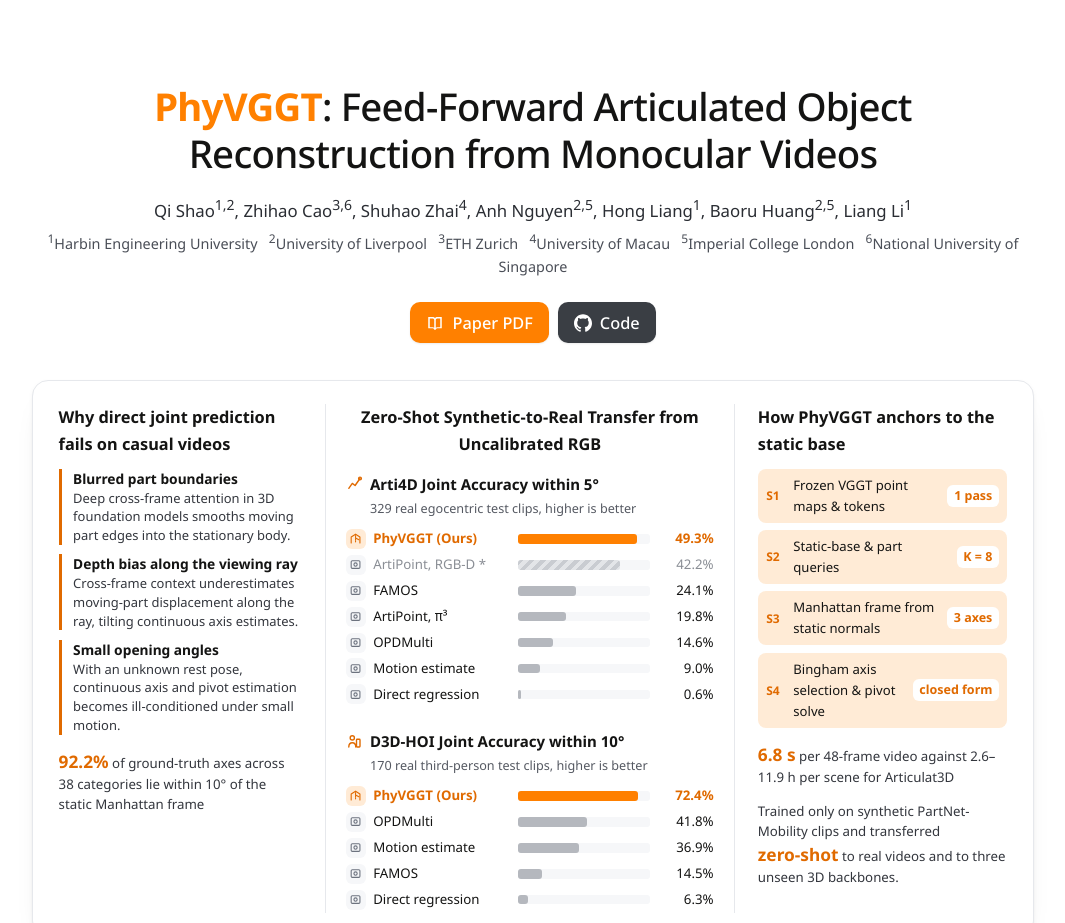
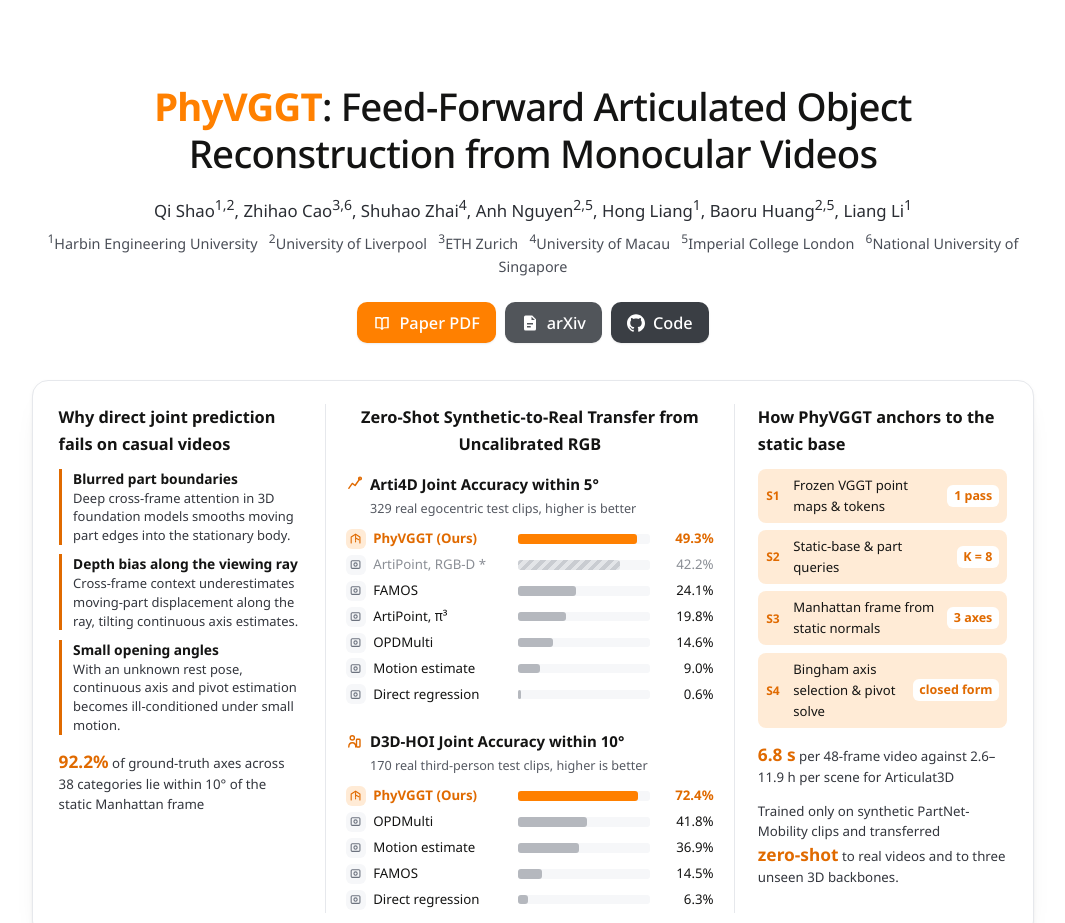
Before and after one commit to PhyVGGT/phyvggt.github.io, a plain HTML site: page index.html in a window 1280 px wide. Shown: the top 923 px of the page, without its empty margins (107-1172 px from the left). Drawn offline with Linux system fonts and the light colour scheme; a web font is replaced by a local one.

Commit message:
Add arXiv button (coming soon)
Co-Authored-By: Claude Opus 5.5 <noreply@anthropic.com>

```diff
--- a/index.html
+++ b/index.html
@@ -264,6 +264,9 @@ tbody tr.priv td:first-child::after{content:" *";}
   <div class="links">
     <a class="btn btn-primary" href="assets/PhyVGGT_paper.pdf" target="_blank" rel="noopener">
       <svg viewBox="0 0 24 24" aria-hidden="true"><path d="M21 4h-6a3 3 0 0 0-3 1.5A3 3 0 0 0 9 4H3v15h6a2 2 0 0 1 2 2h2a2 2 0 0 1 2-2h6V4zM11 18.3a4 4 0 0 0-2-.5H5V6h4a2 2 0 0 1 2 2v10.3zm8-.5h-4a4 4 0 0 0-2 .5V8a2 2 0 0 1 2-2h4v11.8z"/></svg>Paper PDF
+    </a>
+    <a class="btn" id="arxiv-btn" aria-disabled="true" role="link" title="arXiv link coming soon">
+      <svg viewBox="0 0 24 24" aria-hidden="true"><path d="M6 2h9l5 5v13a2 2 0 0 1-2 2H6a2 2 0 0 1-2-2V4a2 2 0 0 1 2-2zm8 1.5V8h4.5L14 3.5zM8 12v2h8v-2H8zm0 4v2h5v-2H8z"/></svg>arXiv
     </a>
     <a class="btn" href="https://github.com/PhyVGGT" target="_blank" rel="noopener">
       <svg viewBox="0 0 24 24" aria-hidden="true"><path d="M12 .297c-6.63 0-12 5.373-12 12 0 5.303 3.438 9.8 8.205 11.385.6.113.82-.258.82-.577 0-.285-.01-1.04-.015-2.04-3.338.724-4.042-1.61-4.042-1.61C4.422 18.07 3.633 17.7 3.633 17.7c-1.087-.744.084-.729.084-.729 1.205.084 1.838 1.236 1.838 1.236 1.07 1.835 2.809 1.305 3.495.998.108-.776.417-1.305.76-1.605-2.665-.3-5.466-1.332-5.466-5.93 0-1.31.465-2.38 1.235-3.22-.135-.303-.54-1.523.105-3.176 0 0 1.005-.322 3.3 1.23.96-.267 1.98-.399 3-.405 1.02.006 2.04.138 3 .405 2.28-1.552 3.285-1.23 3.285-1.23.645 1.653.24 2.873.12 3.176.765.84 1.23 1.91 1.23 3.22 0 4.61-2.805 5.625-5.475 5.92.42.36.81 1.096.81 2.22 0 1.606-.015 2.896-.015 3.286 0 .315.21.69.825.57C20.565 22.092 24 17.592 24 12.297c0-6.627-5.373-12-12-12"/></svg>Code
```
